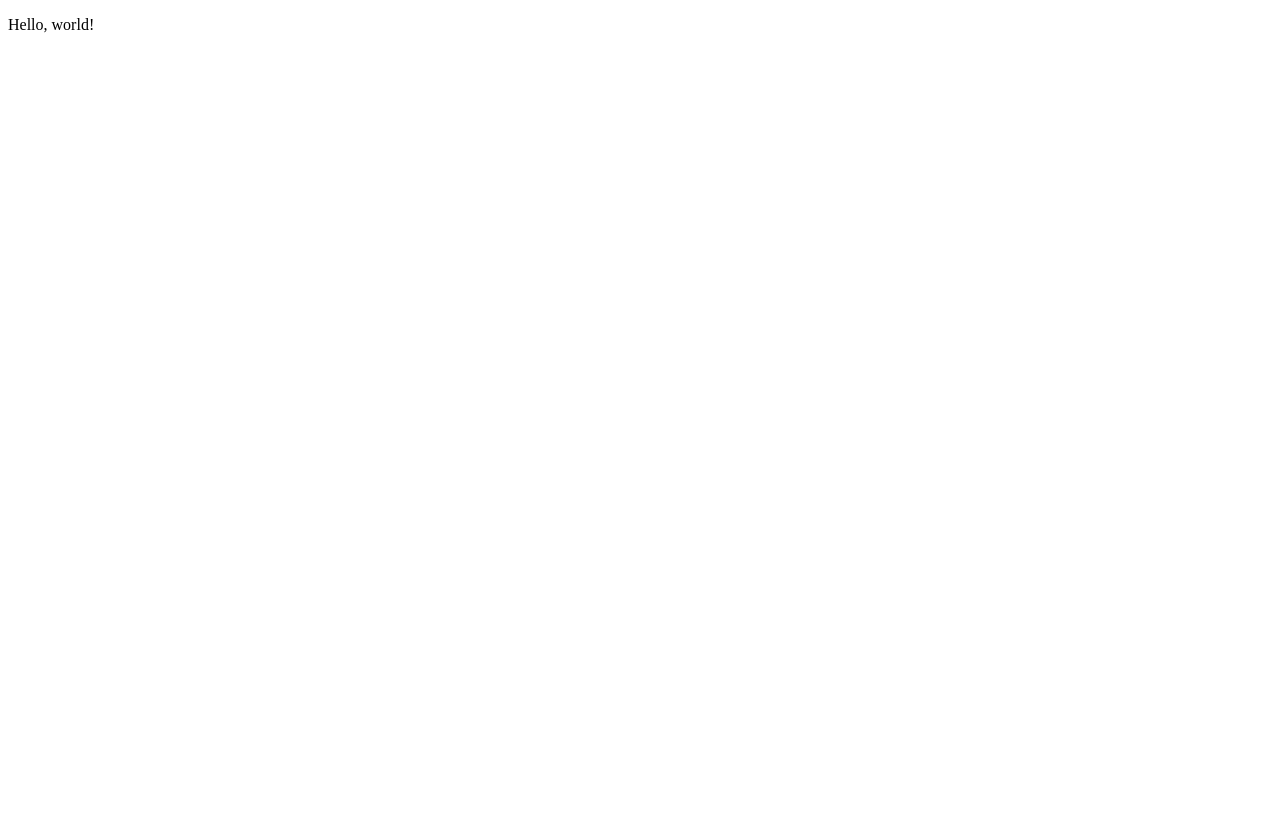
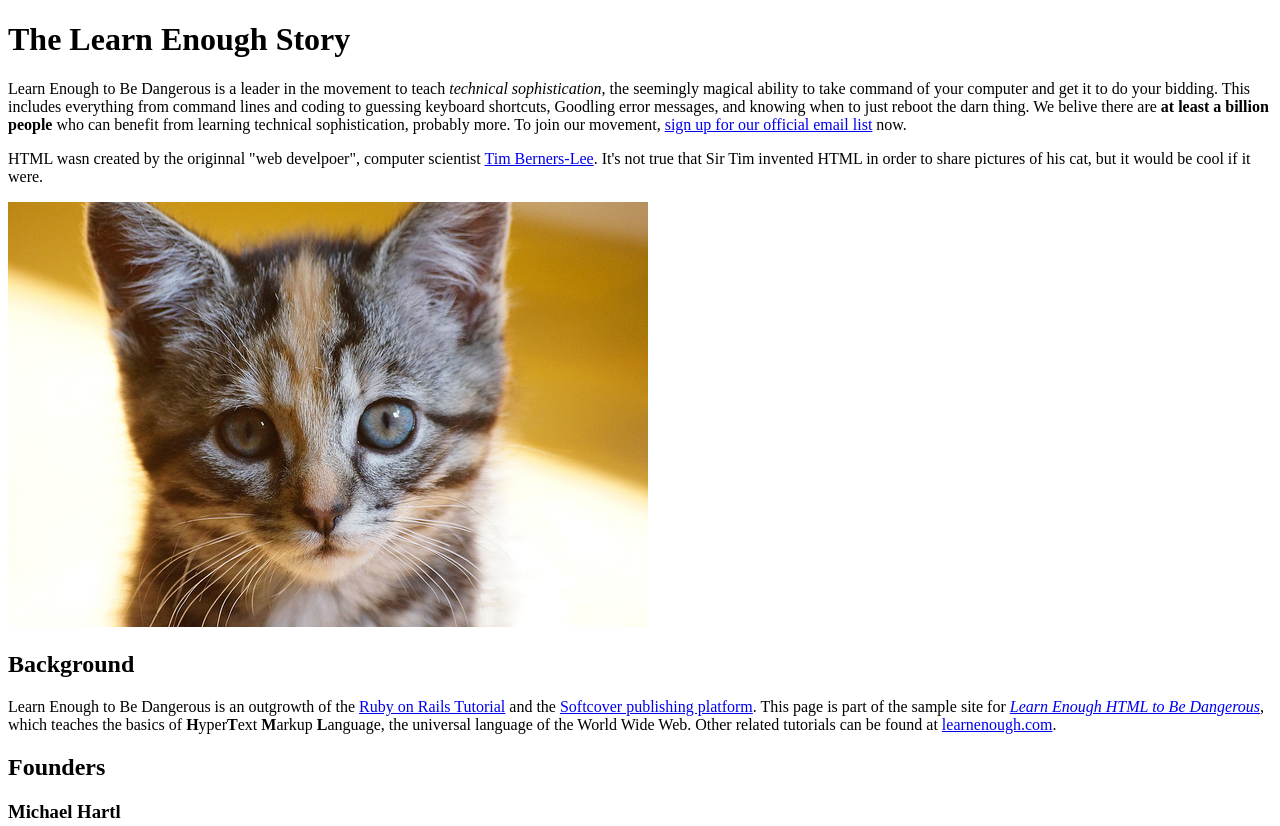
Before and after one commit to op22Eb/sample_Website, a plain HTML site: page index.html in a window 1280 px wide. Shown: the top 826 px of the page. Before the commit the page ends 800 px from the top, so only its background shows below. Drawn offline with Linux system fonts and the light colour scheme.

Commit message:
Add content and some images

```diff
--- a/index.html
+++ b/index.html
@@ -1,10 +1,58 @@
 <!DOCTYPE html>
 <html>
   <head>
-    <title>Page Title</title>
+    <title>Learn Enough to Be Dangerous</title>
     <meta charset="utf-8">
   </head>
   <body>
-    <p>Hello, world!</p>
+    <h1>The Learn Enough Story</h1>
+
+    <p>
+      Learn Enough      to Be Dangerous is a leader in the movement to teach
+      <em>technical sophistication</em>, the seemingly magical ability to take
+      command of your computer and get it to do your bidding. This includes
+      everything from command lines and coding to guessing keyboard shortcuts,
+      Goodling error messages, and knowing when to just reboot the darn thing.
+      We belive there are <strong>at least a billion people</strong> who can benefit from
+      learning technical sophistication, probably more. To join our
+      movement, <a href="https://learnenough.com/email" target="_blank">sign
+	                                                up for our official email list</a> now.
+    </p>
+
+    <p>
+      HTML wasn created by the originnal "web develpoer", computer scientist
+      <a href="https://en.wikipedia.org/wiki/Tim_Berners-Lee">Tim
+      Berners-Lee</a>. It's not true that Sir Tim invented HTML in order to
+      share pictures of his cat, but it would be cool if it were.
+    </p>
+
+    <img src="images/kitten.jpg" alt="An adorable kitten">
+
+    <h2>Background</h2>
+
+    <p>
+      Learn Enough to Be Dangerous is an outgrowth of the
+      <a href="https://railstutorial.org/">Ruby on Rails Tutorial</a> and the
+      <a href="https://www.softcover.io/">Softcover publishing platform</a>.
+      This page is part of the sample site for
+      <a href="https:www.learnenough.com/html"><em>Learn Enough HTML to
+		      Be Dangerous</em></a>, which teaches the basics of
+      <strong>H</strong>yper<strong>T</strong>ext <strong>M</strong>arkup
+      <strong>L</strong>anguage, the universal language of the World Wide Web.
+      Other related tutorials can be found at
+      <a href="https://www.learnenough.com/">learnenough.com</a>.
+    </p>
+
+    <h2>Founders</h2>
+
+    <h3>Michael Hartl</h3>
+
+      <img src="https://gravatar.com/avatar/ffda7d145b83c4b118f982401f962ca6?s=150"
+	   alt="Michael Hartl">
+
+    <h3>Lee Donahoe</h3>
+
+    <h3>Nick Merwin</h3>
+
   </body>
 </html>
```
Also changed, not shown: images/kitten.jpg (added).
